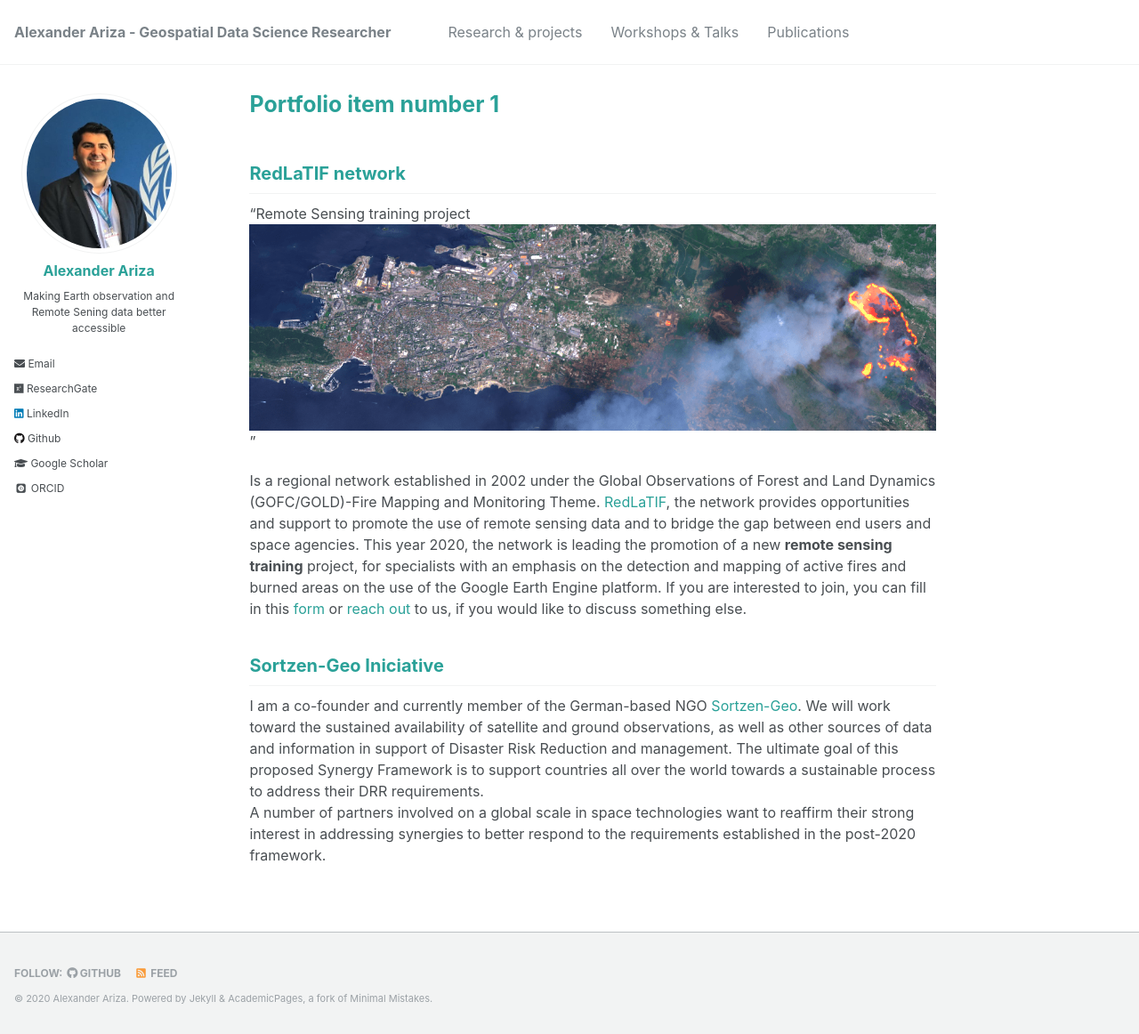
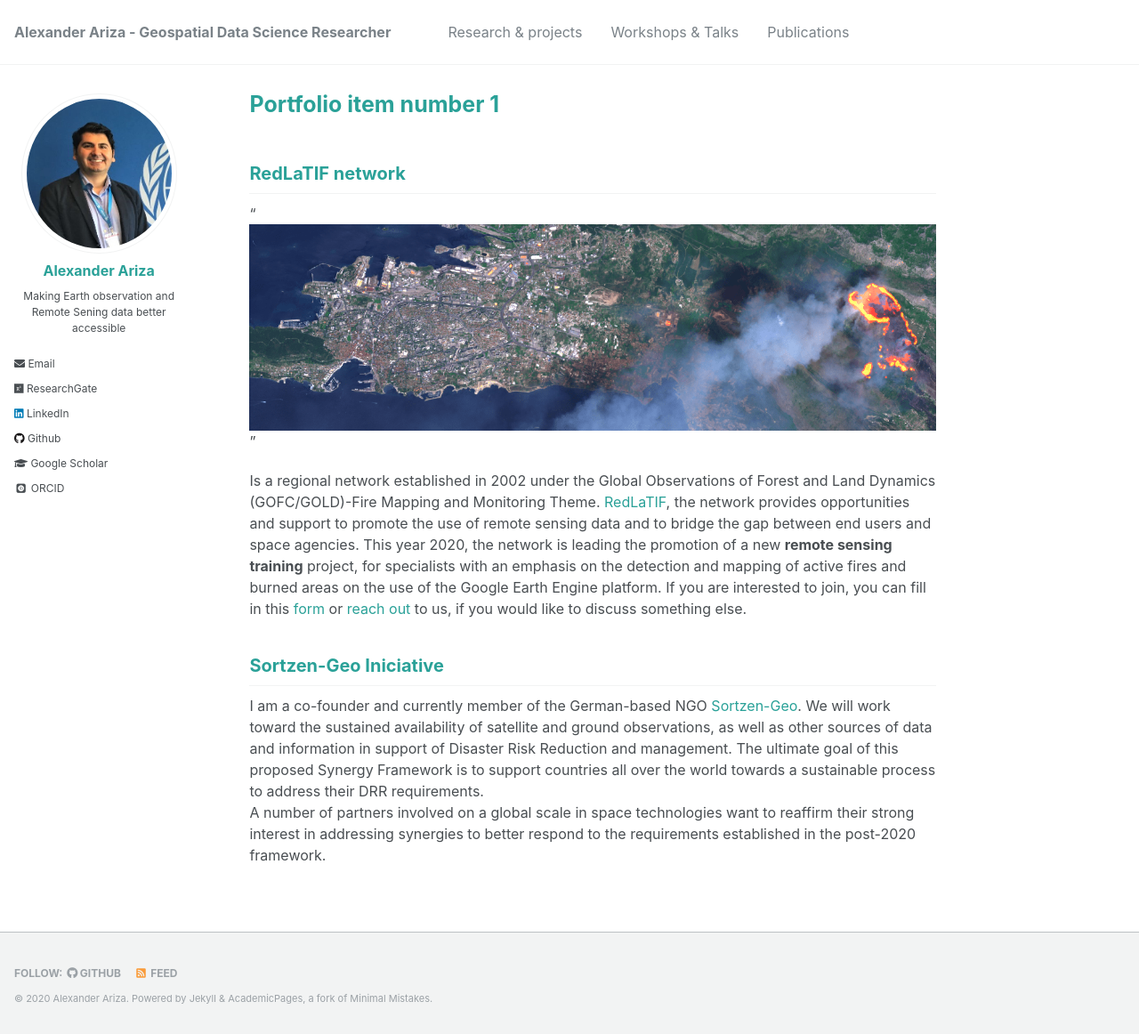
Before and after one commit to Alexanderariza/alexanderariza.github.io, a Jekyll site: the page built from _pages/engagement.md, in a window 1280 px wide and 1162 px high. Shown: the whole window at 89% size. Built offline with Jekyll 4.4.1, drawn with Linux system fonts in a browser that asks for light colours; some web fonts are replaced.

Commit message:
Update engagement.md

```diff
--- a/_pages/engagement.md
+++ b/_pages/engagement.md
@@ -7,7 +7,7 @@ author_profile: true
 ---
 RedLaTIF network
 ------
-"Remote Sensing training project <br/><img src='/images/training_.PNG'>"
+"<br/><img src='/images/training_.PNG'>"
 
 Is a regional network established in 2002 under the Global Observations of Forest and Land Dynamics (GOFC/GOLD)-Fire Mapping and Monitoring Theme. [RedLaTIF](https://gofcgold.org/regional-networks/red-latinoamerica-deteledeteccion-e-incendios-forestales-redlatif), the network provides opportunities and support to promote the use of remote sensing data and to bridge the gap between end users and space agencies. This year 2020, the network is leading the promotion of a new **remote sensing training** project, for specialists with an emphasis on the detection and mapping of active fires and burned areas on the use of the Google Earth Engine platform. If you are interested to join, you can fill in this [form](https://forms.gle/wSQGMQLXcWv9u2NY9) or [reach out](mailto:nicolasalejandromari@gmail.com, alexanderariza@gmail.com) to us, if you would like to discuss something else.
 
```
